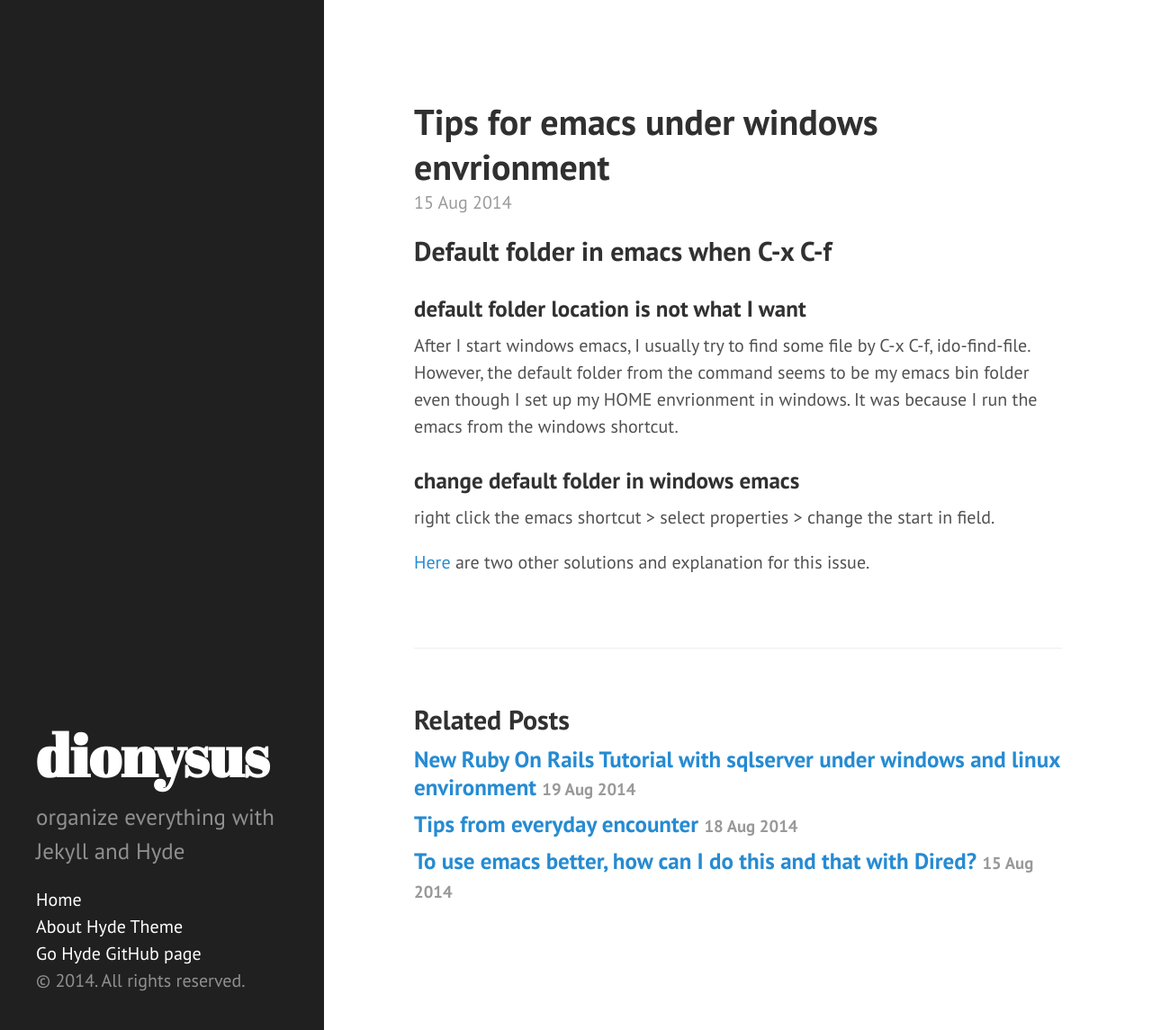
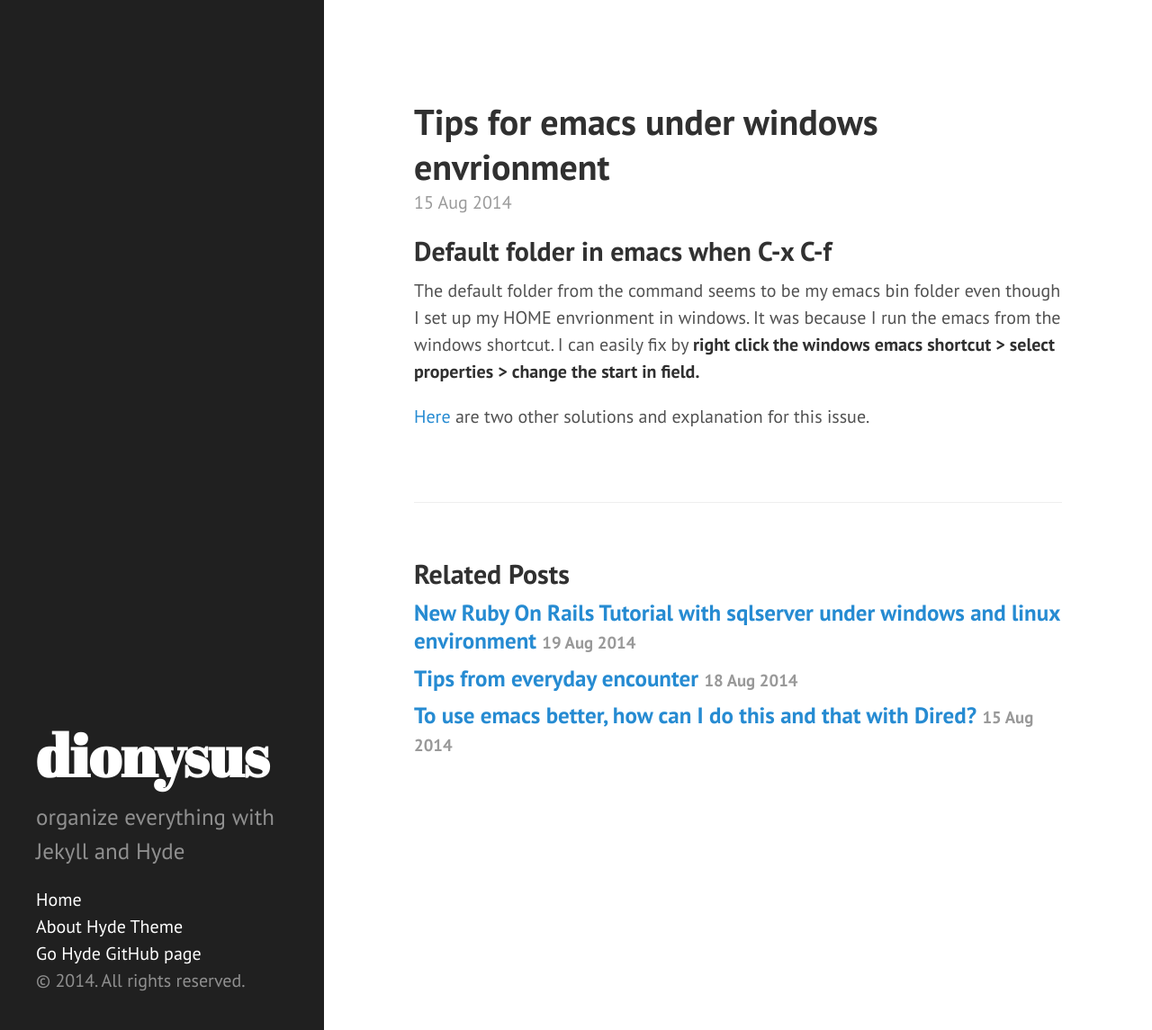
Before and after one commit to iamdionysus/iamdionysus.github.io, a Jekyll site: the page built from _posts/2014-08-15-tips-for-emacs-under-windows.md, in a window 1280 px wide and 1145 px high. Shown: the whole window at 90% size. Built offline with Jekyll 4.4.1, drawn with Linux system fonts in a browser that asks for light colours; Markdown is read by kramdown in place of the engine named in the settings.

Commit message:
minor fix

```diff
--- a/_layouts/default.html
+++ b/_layouts/default.html
@@ -6,7 +6,6 @@
   <body>
 
     {% include sidebar.html %}
-
     <div class="content container">
       {{ content }}
     </div>
--- a/_posts/2014-08-15-tips-for-emacs-under-windows.md
+++ b/_posts/2014-08-15-tips-for-emacs-under-windows.md
@@ -4,10 +4,6 @@ title: Tips for emacs under windows envrionment
 ---
 
 ## Default folder in emacs when C-x C-f
-### default folder location is not what I want
-After I start windows emacs, I usually try to find some file by C-x C-f, ido-find-file. However, the default folder from the command seems to be my emacs bin folder even though I set up my HOME envrionment in windows. It was because I run the emacs from the windows shortcut.
-
-### change default folder in windows emacs
-right click the emacs shortcut > select properties > change the start in field.
+The default folder from the command seems to be my emacs bin folder even though I set up my HOME envrionment in windows. It was because I run the emacs from the windows shortcut. I can easily fix by **right click the windows emacs shortcut > select properties > change the start in field.**
 
 [Here](http://stackoverflow.com/questions/60464/changing-the-default-folder-in-emacs) are two other solutions and explanation for this issue.
```
Also changed, not shown: _posts/2014-08-13-emacs-inf-ruby-pry-setup.md (+1 -1 lines), _includes/sidebar.html (indentation only).
